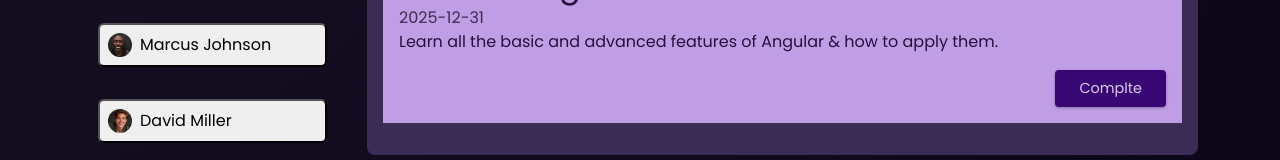
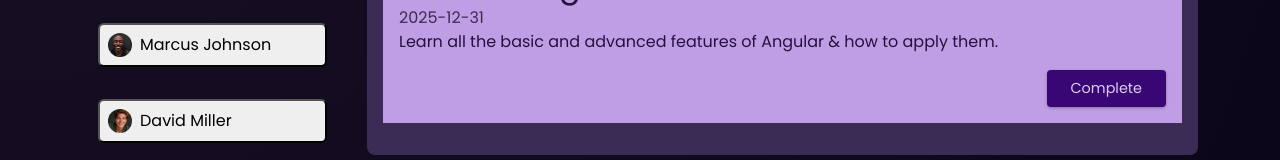
Before and after one commit to Ikamrava/first-angular, an Angular app: page / in a window 1280 px wide. Both pictures are taken after a click on the button "Jasmine Washington". Shown: the part 361-521 px from the top of the page. Built offline with nearby package versions, Linux system fonts and the light colour scheme.

Commit message:
fix a mistake complete

```diff
--- a/src/app/tasks/task/task.component.html
+++ b/src/app/tasks/task/task.component.html
@@ -4,7 +4,7 @@
         <time>{{task.dueDate}}</time>
         <p>{{task.summary}}</p>
         <p class="actions">
-            <button (click) = "onCompleteTask()">Complte</button>
+            <button (click) = "onCompleteTask()">Complete</button>
         </p>
     }
 
```
